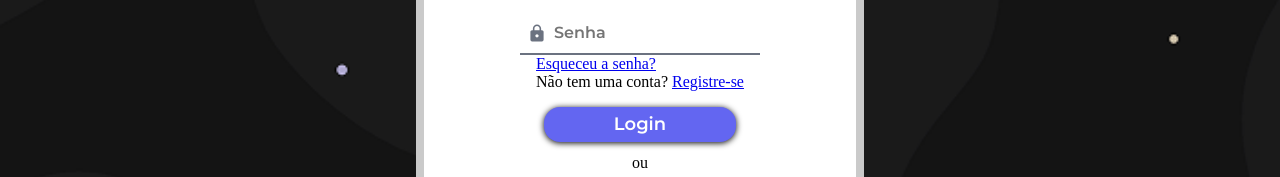
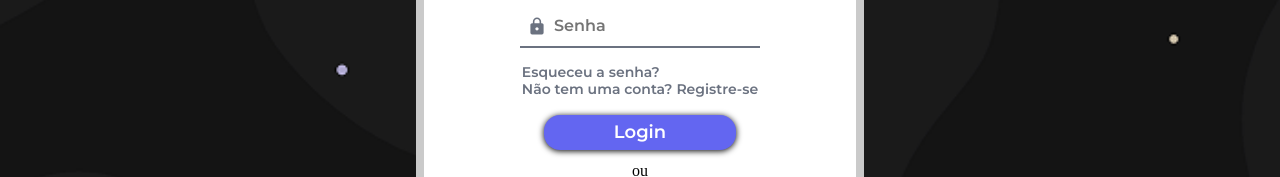
Before and after one commit to novaesdg/notesync, a plain HTML site: page loginPage.html in a window 1280 px wide. Shown: the part 340-517 px from the top of the page. Drawn offline with Linux system fonts and the light colour scheme.

Commit message:
fix: ajusta estilo das páginas de login e registro

```diff
--- a/styles/loginPage/main.css
+++ b/styles/loginPage/main.css
@@ -54,10 +54,25 @@ form {
     border-radius: 1rem;
     padding: .25rem;
     box-shadow: 0 1px 6px rgba(0, 0, 0, 1);
+    transition: 0.2s ease;
 
     &:hover {
       scale: 1.02;
-      transition: 0.2s ease;
+    }
+  }
+
+  & .links {
+    margin-top: 1rem;
+
+    display: flex;
+    flex-direction: column;
+
+    font: 600 .875rem/1.25 var(--ff-montserrat);
+    color: var(--color-text-field);
+
+    & a {
+      text-decoration: none;
+      color: inherit;
     }
   }
 
@@ -77,12 +92,14 @@ form {
         border-radius: 50%;
         border: 1px solid #000000;
         background-color: transparent;
+        cursor: pointer;
+        transition: 0.2s ease;
 
         display: flex;
         align-items: center;
 
         &:hover {
-          scale: 1.2;
+          scale: 1.05;
         }
       }
 
@@ -91,12 +108,14 @@ form {
         border: none;
         border-radius: 50%;
         background-color: #000000;
+        transition: 0.2s ease;
+        cursor: pointer;
 
         display: flex;
         align-items: center;
 
         &:hover {
-          scale: 1.2;
+          scale: 1.05;
         }
       }
     }
--- a/styles/registerPage/main.css
+++ b/styles/registerPage/main.css
@@ -43,26 +43,6 @@ form {
     }
   }
 
-  & .links {
-    margin-top: 1.5rem;
-
-    display: flex;
-    flex-direction: column;
-    align-items: start;
-    gap: .25rem;
-
-    & a {
-      text-decoration: none;
-      font: 700 .875rem/1.25 var(--ff-montserrat);
-      color: var(--color-text-field);
-    }
-
-    & p {
-      font: 700 .875rem/1.25 var(--ff-montserrat);
-      color: var(--color-text-field);
-    }
-  }
-
   & .btn-register {
     margin-top: 2rem;
     width: 80%;
@@ -74,10 +54,10 @@ form {
     border-radius: 1rem;
     padding: .25rem;
     box-shadow: 0 1px 6px rgba(0, 0, 0, 1);
+    transition: 0.2s ease;
 
     &:hover {
       scale: 1.02;
-      transition: 0.2s ease;
     }
   }
 
@@ -98,12 +78,13 @@ form {
         border: 1px solid #000000;
         background-color: transparent;
         cursor: pointer;
+        transition: 0.2s ease;
 
         display: flex;
         align-items: center;
 
         &:hover {
-          scale: 1.2;
+          scale: 1.05;
         }
       }
 
@@ -113,12 +94,13 @@ form {
         border-radius: 50%;
         background-color: #000000;
         cursor: pointer;
+        transition: 0.2s ease;
 
         display: flex;
         align-items: center;
 
         &:hover {
-          scale: 1.2;
+          scale: 1.05;
         }
       }
     }
```
